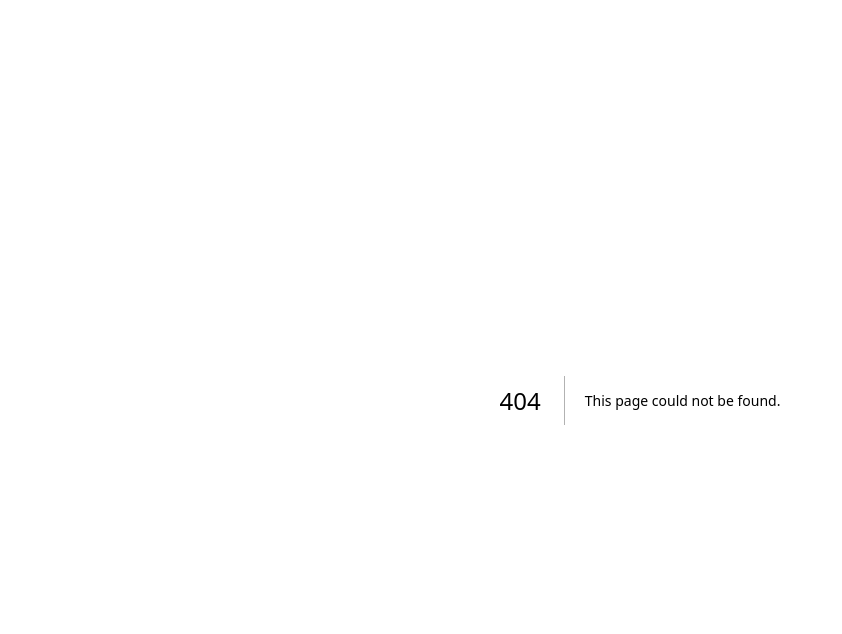
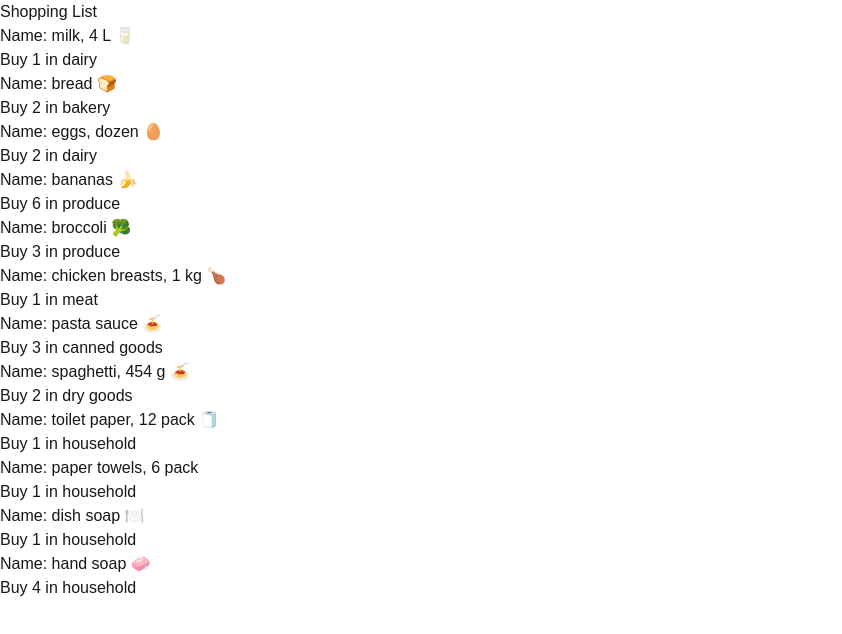
Before and after one commit to Elysia-K/cprg306-assignments, a Next.js app: page /week-3 in a window 1280 px wide. Before the commit this address had no page. Shown: the top 634 px of the page, without its empty margins (0-842 px from the left). Built offline with nearby package versions, Linux system fonts and the light colour scheme.

Commit message:
Week-3 assignment
Week-3 assignment step 1 ~ 4

```diff
--- a/app/page.js
+++ b/app/page.js
@@ -3,8 +3,13 @@ import Link from 'next/link';
 export default function Home() {
   return (
     <main>
-      <h1>CPRG 306: Web Development 2 - Assignments</h1>
-      <Link href="./week-2">this is the link for week2 assignments</Link>
+      <h1 className="text-2xl">CPRG 306: Web Development 2 - Assignments</h1>
+      <p>
+        <Link href="./week-2">this is the link for week2 assignments</Link>
+      </p>
+      <p>
+        <Link href="./week-3">Shopping List</Link>
+      </p>
     </main>
   );
 }
--- a/app/week-2/page.js
+++ b/app/week-2/page.js
@@ -1,9 +1,10 @@
+import Link from 'next/link';
 import StudentInfo from './student-info';
 
 export default function Page() {
   return (
     <main>
-      <h1>Shopping List</h1>
+      <Link href="/week-3">Shopping List</Link>
       <StudentInfo />
     </main>
   );
--- /dev/null
+++ b/app/week-3/item-list.js
@@ -0,0 +1,103 @@
+import Item from './item';
+
+export default function ItemList() {
+  const item1 = {
+    name: 'milk, 4 L 🥛',
+    quantity: 1,
+    category: 'dairy',
+  };
+
+  const item2 = {
+    name: 'bread 🍞',
+    quantity: 2,
+    category: 'bakery',
+  };
+
+  const item3 = {
+    name: 'eggs, dozen 🥚',
+    quantity: 2,
+    category: 'dairy',
+  };
+
+  const item4 = {
+    name: 'bananas 🍌',
+    quantity: 6,
+    category: 'produce',
+  };
+
+  const item5 = {
+    name: 'broccoli 🥦',
+    quantity: 3,
+    category: 'produce',
+  };
+
+  const item6 = {
+    name: 'chicken breasts, 1 kg 🍗',
+    quantity: 1,
+    category: 'meat',
+  };
+
+  const item7 = {
+    name: 'pasta sauce 🍝',
+    quantity: 3,
+    category: 'canned goods',
+  };
+
+  const item8 = {
+    name: 'spaghetti, 454 g 🍝',
+    quantity: 2,
+    category: 'dry goods',
+  };
+
+  const item9 = {
+    name: 'toilet paper, 12 pack 🧻',
+    quantity: 1,
+    category: 'household',
+  };
+
+  const item10 = {
+    name: 'paper towels, 6 pack',
+    quantity: 1,
+    category: 'household',
+  };
+
+  const item11 = {
+    name: 'dish soap 🍽️',
+    quantity: 1,
+    category: 'household',
+  };
+
+  const item12 = {
+    name: 'hand soap 🧼',
+    quantity: 4,
+    category: 'household',
+  };
+
+  const items = [
+    item1,
+    item2,
+    item3,
+    item4,
+    item5,
+    item6,
+    item7,
+    item8,
+    item9,
+    item10,
+    item11,
+    item12,
+  ];
+
+  return (
+    <ul>
+      {items.map((item, index) => (
+        <Item
+          key={index}
+          name={item.name}
+          quantity={item.quantity}
+          category={item.category}
+        />
+      ))}
+    </ul>
+  );
+}
--- /dev/null
+++ b/app/week-3/item.js
@@ -0,0 +1,10 @@
+export default function Item({ name, quantity, category }) {
+  return (
+    <li>
+      <h3>Name: {name}</h3>
+      <p>
+        Buy {quantity} in {category}
+      </p>
+    </li>
+  );
+}
--- /dev/null
+++ b/app/week-3/page.js
@@ -0,0 +1,11 @@
+import Item from './item';
+import ItemList from './item-list';
+
+export default function Page() {
+  return (
+    <main>
+      <h1>Shopping List</h1>
+      <ItemList />
+    </main>
+  );
+}
```
